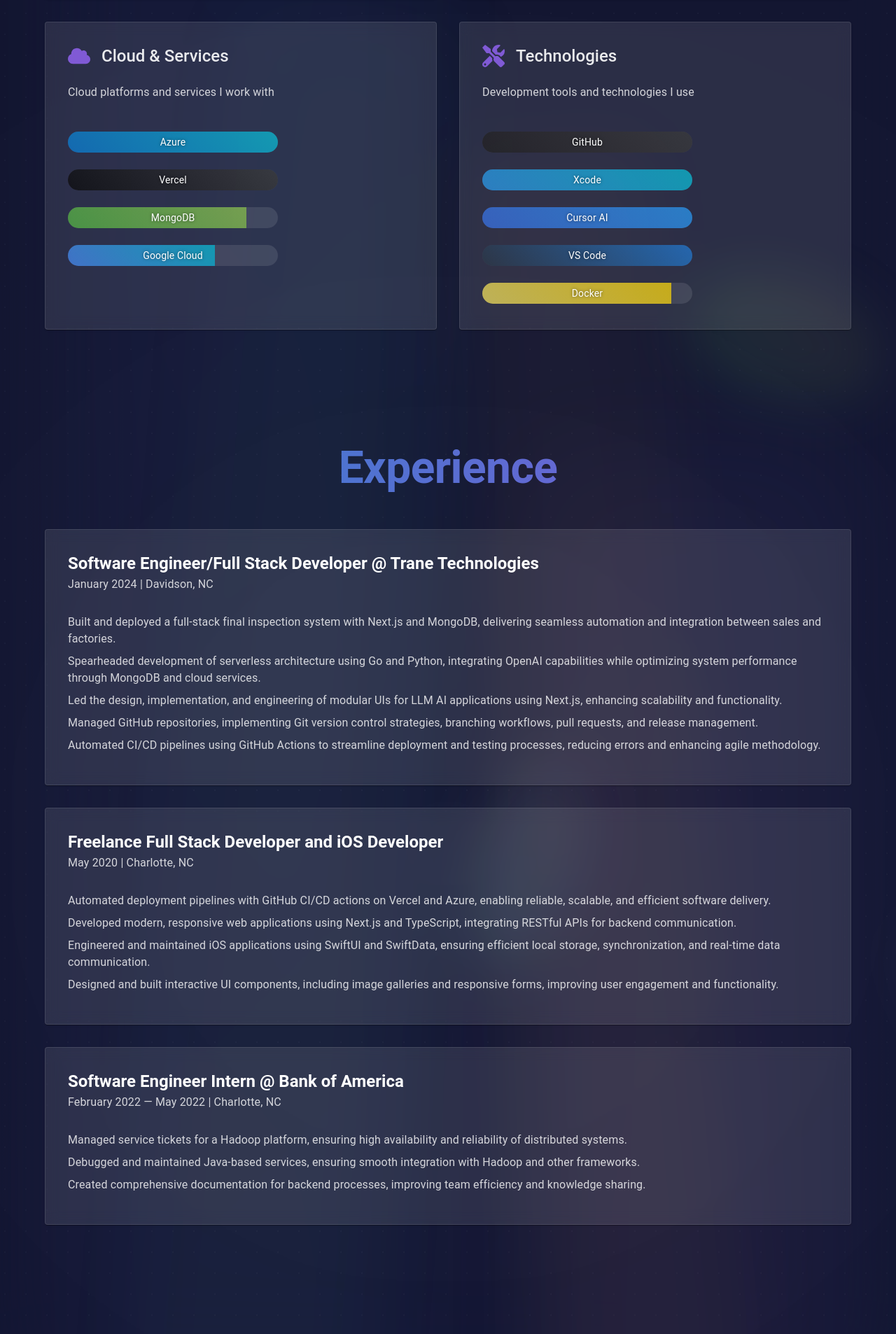
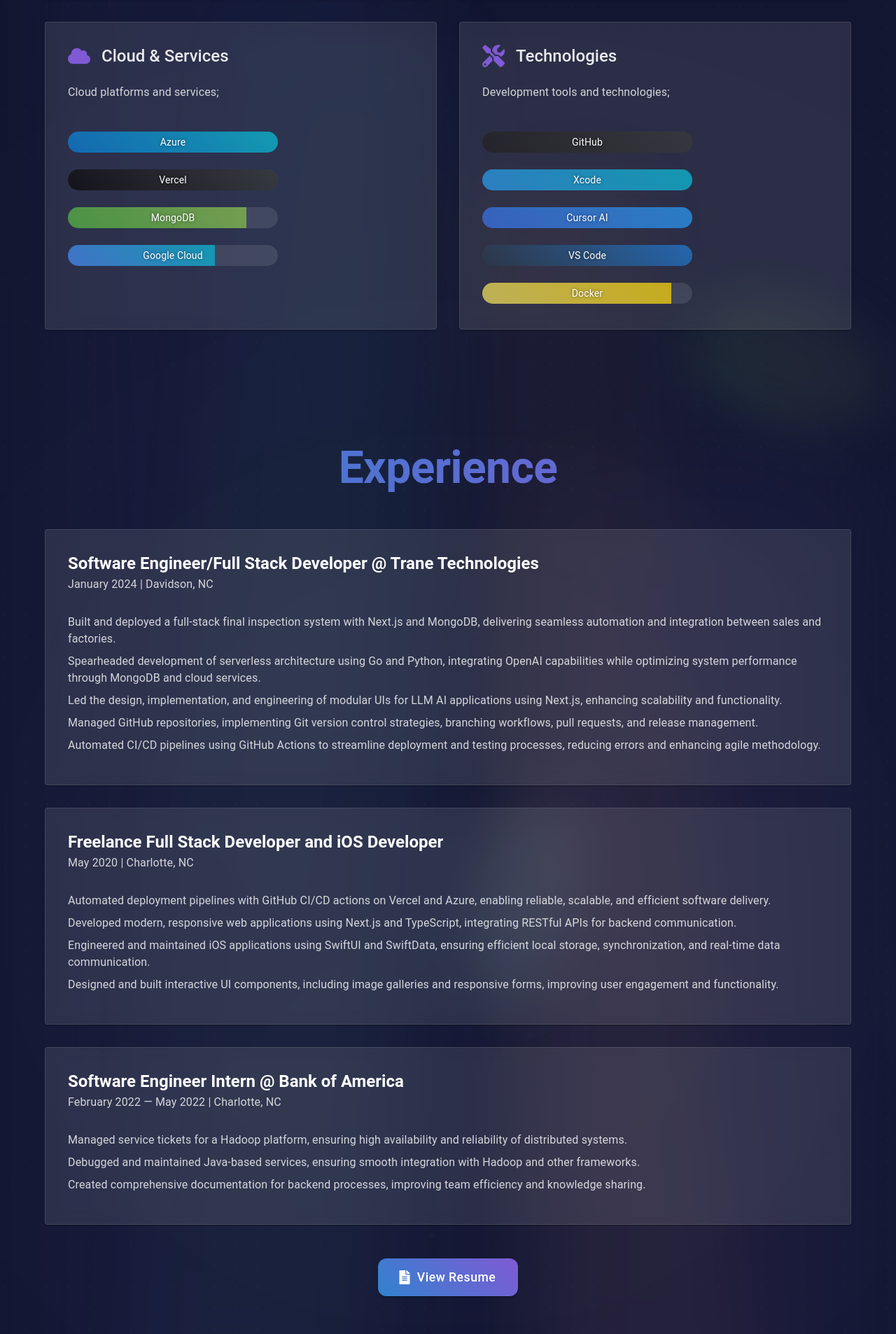
Before and after one commit to ReileyMeeks/Reiley_Meeks_Portfolio, a Next.js app: page / in a window 1280 px wide. Shown: the part 1554-3460 px from the top of the page at 70% size. Built offline with nearby package versions, Linux system fonts and the light colour scheme.

Commit message:
Initial resume push

```diff
--- /dev/null
+++ b/components/ResumeModal.tsx
@@ -0,0 +1,66 @@
+import { Modal, Box, IconButton } from '@mui/material';
+import { IoMdClose } from 'react-icons/io';
+import { motion } from 'framer-motion';
+
+interface ResumeModalProps {
+  open: boolean;
+  onClose: () => void;
+}
+
+export default function ResumeModal({ open, onClose }: ResumeModalProps) {
+  return (
+    <Modal
+      open={open}
+      onClose={onClose}
+      aria-labelledby="resume-modal"
+      sx={{
+        display: 'flex',
+        alignItems: 'center',
+        justifyContent: 'center',
+      }}
+    >
+      <Box
+        component={motion.div}
+        initial={{ opacity: 0, scale: 0.9 }}
+        animate={{ opacity: 1, scale: 1 }}
+        exit={{ opacity: 0, scale: 0.9 }}
+        sx={{
+          position: 'relative',
+          width: '90vw',
+          height: '90vh',
+          bgcolor: 'rgba(0, 0, 0, 0.8)',
+          borderRadius: 2,
+          backdropFilter: 'blur(10px)',
+          border: '1px solid rgba(255, 255, 255, 0.1)',
+          p: 2,
+        }}
+      >
+        <IconButton
+          onClick={onClose}
+          sx={{
+            position: 'absolute',
+            right: 25,
+            top: 25,
+            color: 'white',
+            bgcolor: 'rgba(247, 42, 42, 0.5)',
+            '&:hover': {
+              bgcolor: 'rgba(236, 9, 9, 0.5)',
+            },
+          }}
+        >
+          <IoMdClose />
+        </IconButton>
+        <Box
+          component="iframe"
+          src="/assets/Reiley_Meeks_SoftwareEngineer_Resume.pdf"
+          sx={{
+            width: '100%',
+            height: '100%',
+            border: 'none',
+            borderRadius: 1,
+          }}
+        />
+      </Box>
+    </Modal>
+  );
+}
--- a/components/sections/ExperienceSection.tsx
+++ b/components/sections/ExperienceSection.tsx
@@ -1,6 +1,9 @@
 // components/sections/ExperienceSection.tsx
-import { Box, Container, Typography, Grid, Paper, List, ListItem, ListItemText } from "@mui/material";
+import { Box, Container, Typography, Grid, Paper, List, ListItem, ListItemText, Button } from "@mui/material";
 import { motion } from "framer-motion";
+import { useState } from "react";
+import { FaFileAlt } from "react-icons/fa";
+import ResumeModal from "../ResumeModal";
 
 const containerVariants = {
   hidden: { opacity: 0 },
@@ -52,6 +55,8 @@
 ];
 
 export default function ExperienceSection() {
+  const [isResumeOpen, setIsResumeOpen] = useState(false);
+
   return (
     <Box
       component={motion.section}
@@ -129,6 +134,46 @@
             </Grid>
           ))}
         </Grid>
+
+        {/* Resume Button */}
+        <Box
+          component={motion.div}
+          variants={cardVariants}
+          sx={{
+            display: 'flex',
+            justifyContent: 'center',
+            mt: 6,
+          }}
+        >
+          <Button
+            variant="contained"
+            startIcon={<FaFileAlt />}
+            onClick={() => setIsResumeOpen(true)}
+            sx={{
+              background: "linear-gradient(45deg, #3182ce, #805ad5)",
+              color: "white",
+              px: 4,
+              py: 1.5,
+              fontSize: "1.1rem",
+              borderRadius: "12px",
+              textTransform: "none",
+              "&:hover": {
+                background: "linear-gradient(45deg, #2c5282, #6b46c1)",
+                transform: "translateY(-2px)",
+                boxShadow: "0 8px 30px rgba(0, 0, 0, 0.2)",
+              },
+              transition: "all 0.3s ease",
+            }}
+          >
+            View Resume
+          </Button>
+        </Box>
+
+        {/* Resume Modal */}
+        <ResumeModal
+          open={isResumeOpen}
+          onClose={() => setIsResumeOpen(false)}
+        />
       </Container>
     </Box>
   );
--- a/components/sections/SkillsSection.tsx
+++ b/components/sections/SkillsSection.tsx
@@ -30,7 +30,7 @@
   {
     category: "Languages",
     icon: FaCode,
-    description: "Core programming languages I work with daily",
+    description: "Core programming languages;",
     skills: [
       { name: "Python", proficiency: 100, color: "linear-gradient(45deg, #3776ab, #4CAF50)" },
       { name: "Swift", proficiency: 100, color: "linear-gradient(45deg, #ffac45, #ff6b6b)" },
@@ -44,7 +44,7 @@
   {
     category: "Frameworks",
     icon: FaServer,
-    description: "Modern frameworks and libraries I specialize in",
+    description: "Specialize in modern frameworks and libraries;",
     skills: [
       { name: "Next.js", proficiency: 90, color: "linear-gradient(45deg, #000000, #333333)" },
       { name: "React.js", proficiency: 90, color: "linear-gradient(45deg, #61dafb, #00bcd4)" },
@@ -56,7 +56,7 @@
   {
     category: "Cloud & Services",
     icon: FaCloud,
-    description: "Cloud platforms and services I work with",
+    description: "Cloud platforms and services;",
     skills: [
       { name: "Azure", proficiency: 100, color: "linear-gradient(45deg, #0078d4, #00bcd4)" },
       { name: "Vercel", proficiency: 100, color: "linear-gradient(45deg, #000000, #333333)" },
@@ -67,7 +67,7 @@
   {
     category: "Technologies",
     icon: FaTools,
-    description: "Development tools and technologies I use",
+    description: "Development tools and technologies;",
     skills: [
       { name: "GitHub", proficiency: 100, color: "linear-gradient(45deg, #181717, #333333)" },
       { name: "Xcode", proficiency: 100, color: "linear-gradient(45deg, #2496ed, #00bcd4)" },
```
Also changed, not shown: 1 other file (tests, documents, lock files or other folders).
